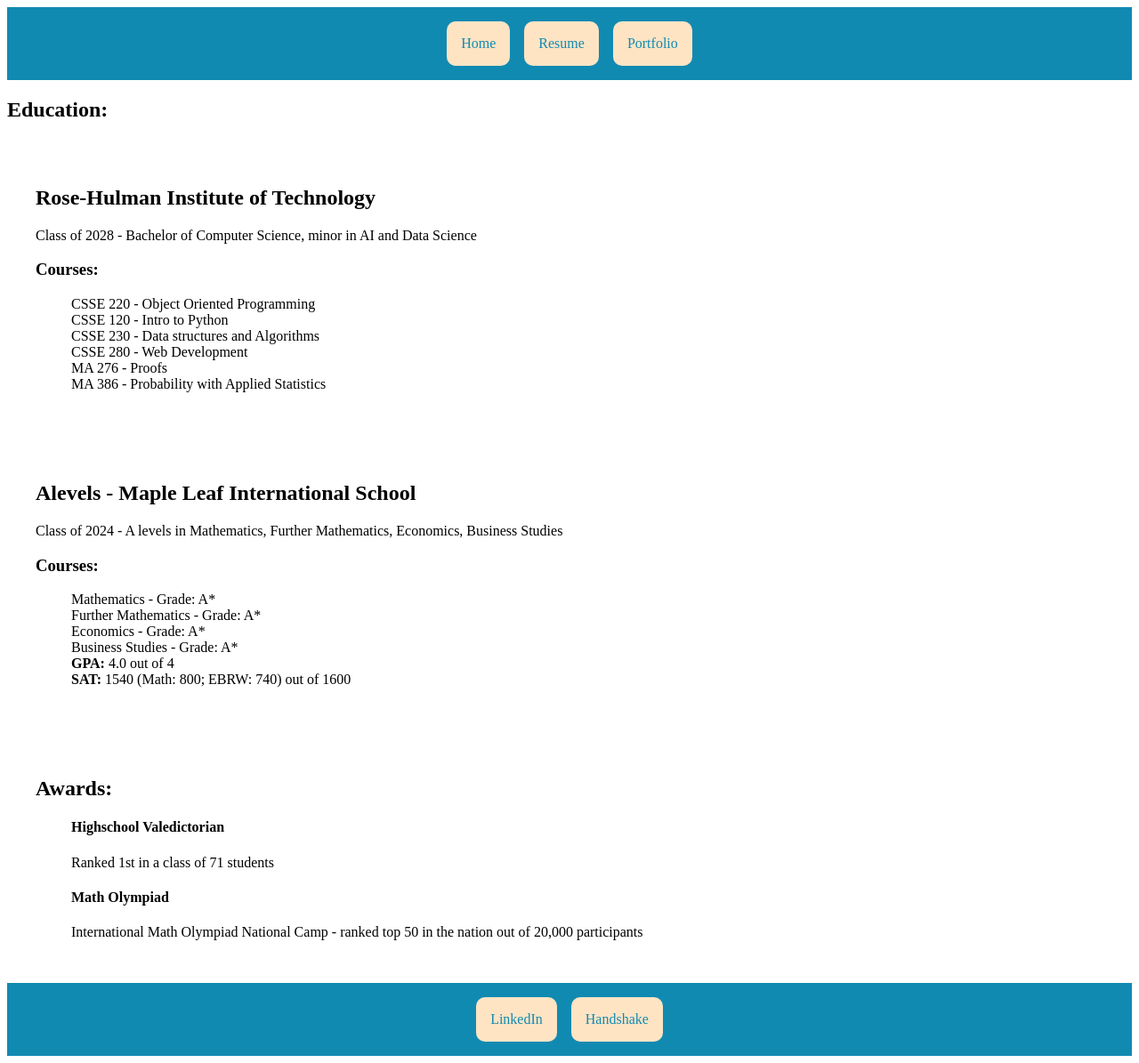
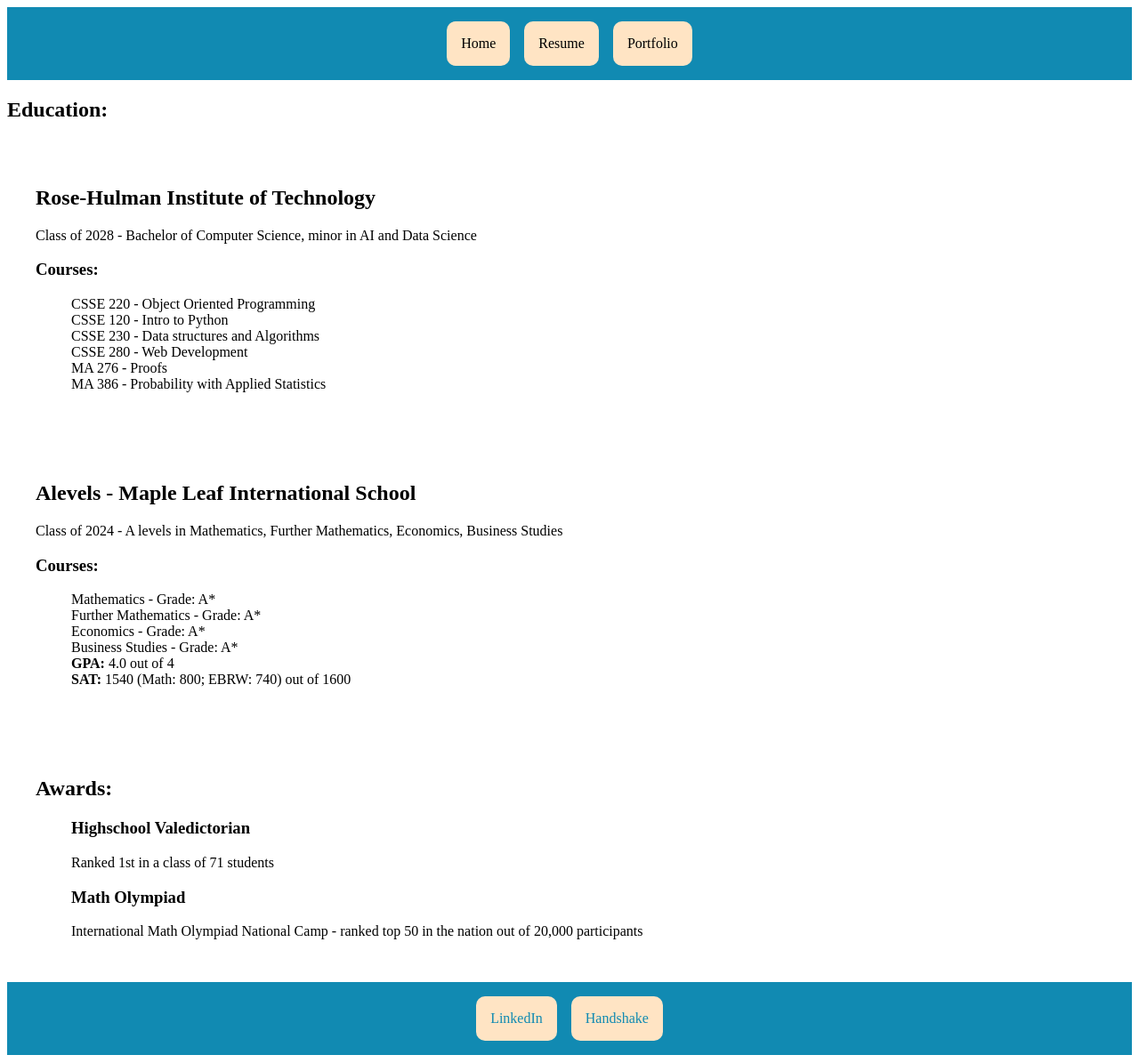
Before and after one commit to mikefleming-tech/mikefleming-tech.github.io, a plain HTML site: page resume.html in a window 1280 px wide. Shown: the whole page at 89% size. Drawn offline with Linux system fonts and the light colour scheme.

Commit message:
complete

```diff
--- a/resume.html
+++ b/resume.html
@@ -1,5 +1,6 @@
-<html>
+<html lang="en">
     <head>
+        <title>Resume</title>
     <link rel="stylesheet" href="styles.css">
     </head>
     <body>
@@ -39,24 +40,15 @@
                 <h2>Awards:</h2>
                 <ul class="resume-list">
                     <li>
-                        <h4>Highschool Valedictorian</h4>
+                        <h3>Highschool Valedictorian</h3>
                         <p>Ranked 1st in a class of 71 students</p>
                     </li>
                     <li>
-                        <h4>Math Olympiad</h4>
+                        <h3>Math Olympiad</h3>
                         <p>International Math Olympiad National Camp - ranked top 50 in the nation out of 20,000 participants</p>
                     </li>
                 </ul>
             </div>
-                <!-- <div id="activities">
-                    <h3>Activities:</h3>
-                    <ul class="resume-list">
-                        <li>
-                            <h4>Robotics Club - Vice President</h4>
-                            <p>Taught basic Python and C to underclassmen</p>
-                        </li>
-                    </ul>
-                </div> -->
             </div>
         </section>
         <script src="script.js"></script>
--- a/styles.css
+++ b/styles.css
@@ -5,10 +5,6 @@ nav ul{
     padding: 1em 0;
     margin: 0;
 }
-
-/* #navbar{
-
-} */
 
 .nav-buttons{
     padding: 10px;
@@ -55,11 +51,6 @@ img{
     align-items: center;
 }
 
-/* nav{
-    display: flex;
-    align-items: center;
-} */
-
 .resume-list{
     list-style-type: none;
 }
@@ -79,7 +70,7 @@ nav ul li a{
     text-align: center;
     border: none;
     text-decoration: none;
-    color: #118AB2;
+    color: black;
     padding: 1em;
     border-radius: 10px;
 }
```
Also changed, not shown: index.html (+2 -2 lines), portfolio.html (+3 -3 lines).
